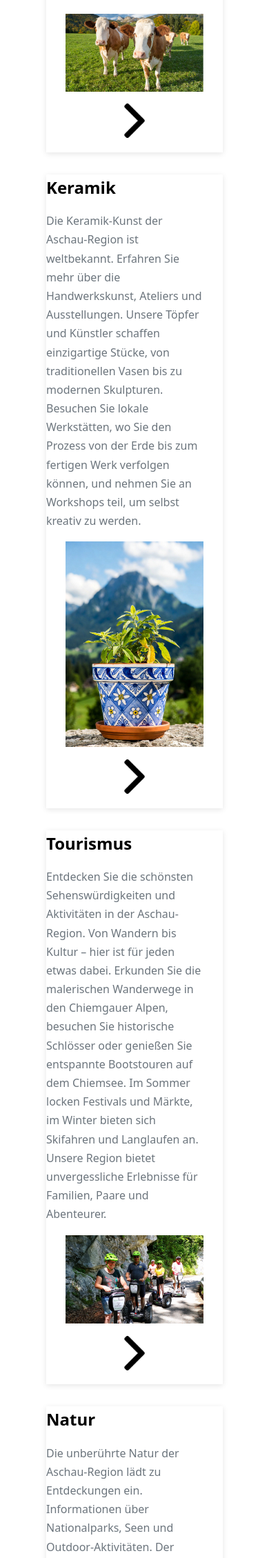
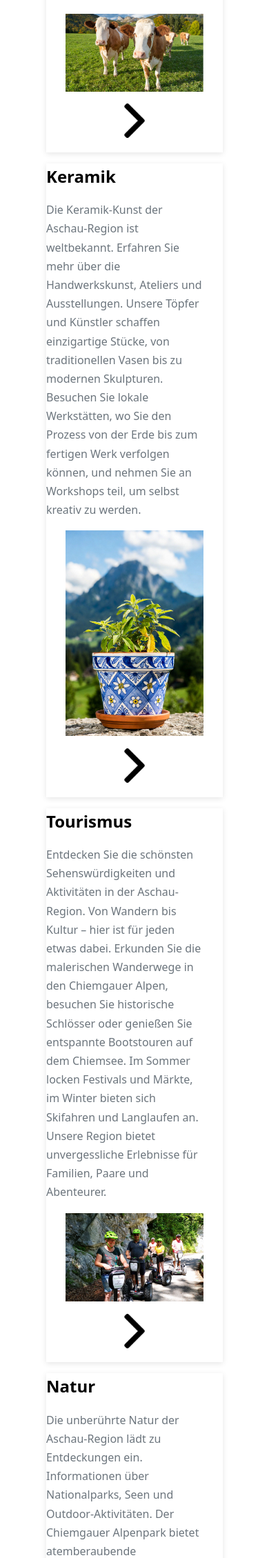
Before and after one commit to ME-Tii/aschau_regional, a Flask app: page / in a window 390 px wide. Shown: the part 955-3214 px from the top of the page at 69% size. Run offline with Flask 3, Linux system fonts and the light colour scheme.

Commit message:
Set section margin-bottom to 0 on mobile

```diff
--- a/static/style.css
+++ b/static/style.css
@@ -468,7 +468,7 @@ section p {
     }
     section {
         display: block;
-        margin-bottom: 2rem;
+        margin-bottom: 0;
     }
     .grid-item {
         width: 150px;
```
